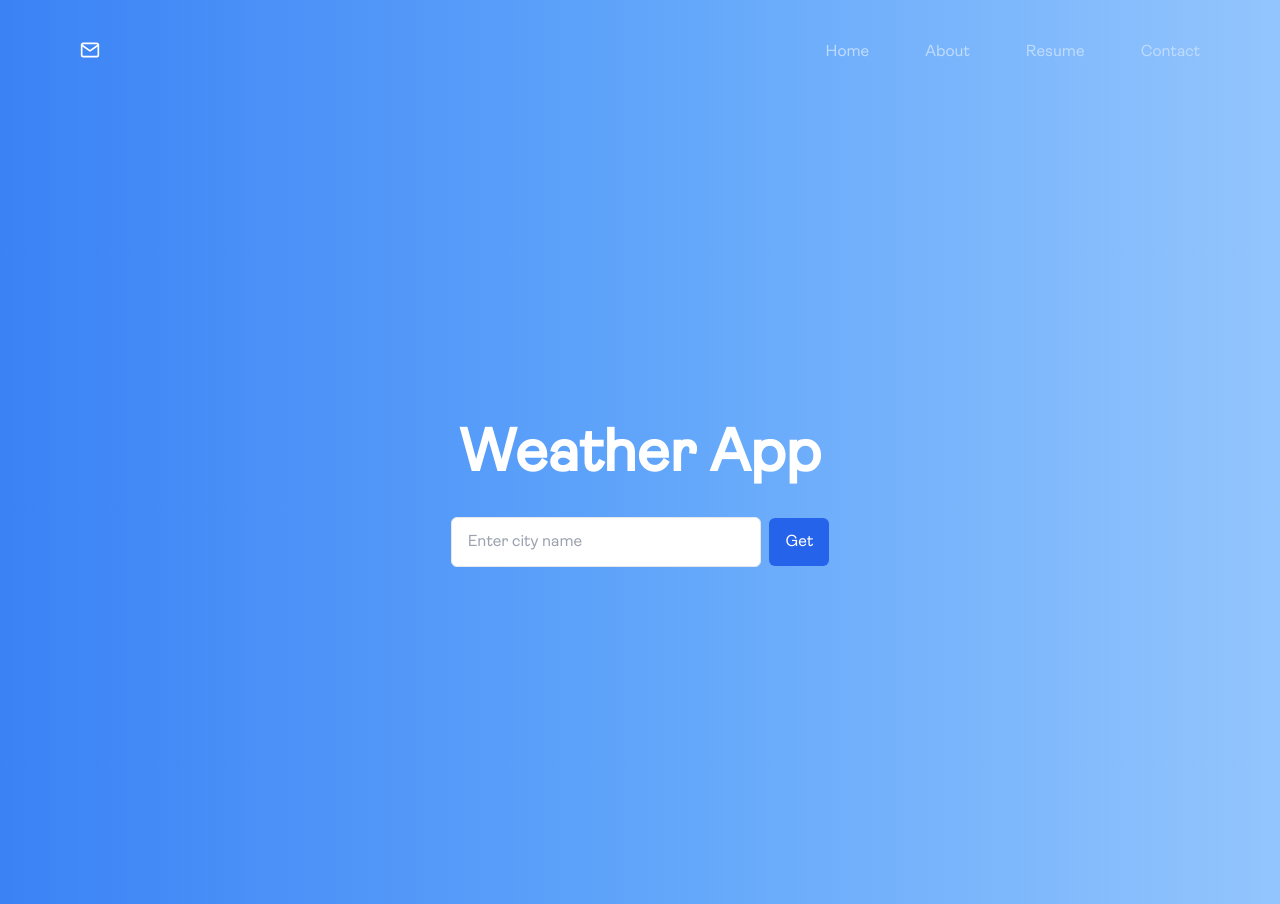
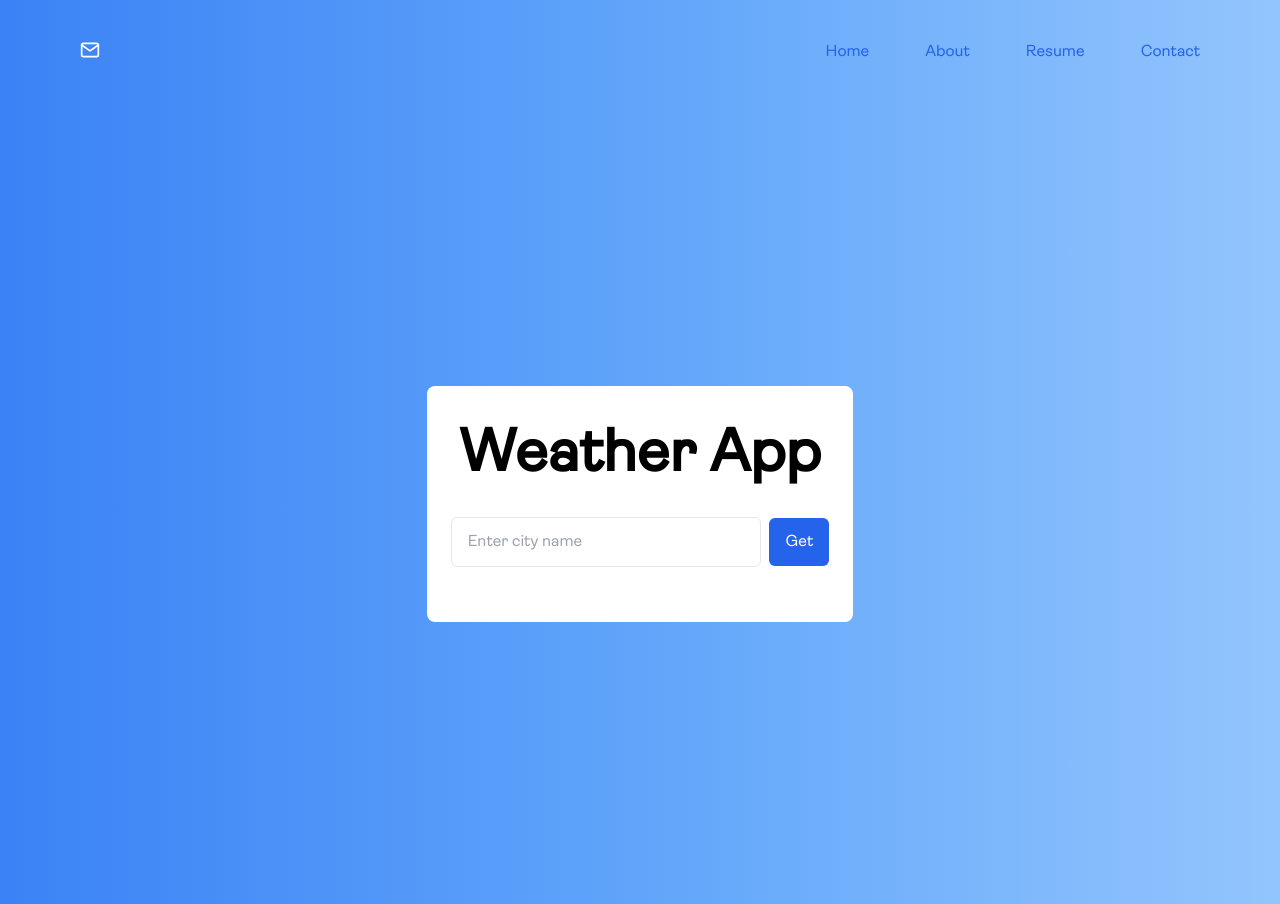
Before and after one commit to psidh/openWeatherApi, a Next.js app: page / in a window 1280 px wide. Built offline with nearby package versions, Linux system fonts and the light colour scheme.

Commit message:
cards updated with responsiveness

```diff
--- a/src/app/components/Weather.tsx
+++ b/src/app/components/Weather.tsx
@@ -65,7 +65,7 @@ const Weather = () => {
 
   return (
     <div className="bg-gradient-to-r text-black dark:text-black from-blue-500 via-blue-400 to-blue-300 h-screen flex flex-col items-center justify-center">
-  <div className="m-12 text-white p-4 md:p-6 w-full md:w-2/3 lg:w-1/2 xl:w-1/3">
+  <div className="bg-white md:m-12 md:mt-4 md:mb-4 md:rounded-lg  dark:text-black p-4 md:p-6 w-full md:w-2/3 lg:w-1/2 xl:w-1/3">
     <h2 className="text-3xl md:text-6xl dark:text-black text-center font-semibold my-4">Weather App</h2>
     <div className="flex flex-col md:flex-row justify-between items-center space-x-2 my-4">
       <input
--- a/src/app/components/navbar.tsx
+++ b/src/app/components/navbar.tsx
@@ -41,10 +41,10 @@ export default function Navbar() {
           </div>
         </a>
         <div className="gap-14 hidden lg:flex ">
-          <a className="text-blue-200" href="/">Home</a>
-          <a className="text-blue-200 hover:text-blue-700" href="/about">About </a>
-          <a className="text-blue-200 hover:text-blue-700" href="https://psidh.vercel.app" target="_blank">Resume</a>
-          <a className="text-blue-200 hover:text-blue-700" href="/#footer">Contact</a>
+          <a className="text-blue-600" href="/">Home</a>
+          <a className="text-blue-600 hover:text-blue-700" href="/about">About </a>
+          <a className="text-blue-600 hover:text-blue-700" href="https://psidh.vercel.app" target="_blank">Resume</a>
+          <a className="text-blue-600 hover:text-blue-700" href="/#footer">Contact</a>
         </div>
         <svg
         onClick={toggleNav} // Add onClick event to toggle navigation
@@ -67,10 +67,10 @@ export default function Navbar() {
 
       {isNavOpen && ( // Render the navigation links if isNavOpen is true
         <div className="flex flex-col lg:hidden ">
-          <a className="text-[#b4d7ff] m-6" href="/">Home</a>
-          <a className="text-blue-200 hover:text-blue-700 m-6" href="/about">About </a>
-          <a className="text-blue-200 hover:text-blue-700 m-6" href="https://psidh.vercel.app" target="_blank">Resume</a>
-          <a className="text-blue-200 hover:text-blue-700 m-6" href="/#footer">Contact</a>
+          <a className="text-blue-600 m-6" href="/">Home</a>
+          <a className="text-blue-600 hover:text-blue-700 m-6" href="/about">About </a>
+          <a className="text-blue-600 hover:text-blue-700 m-6" href="https://psidh.vercel.app" target="_blank">Resume</a>
+          <a className="text-blue-600 hover:text-blue-700 m-6" href="/#footer">Contact</a>
         </div>
       )}
       </div>
```
